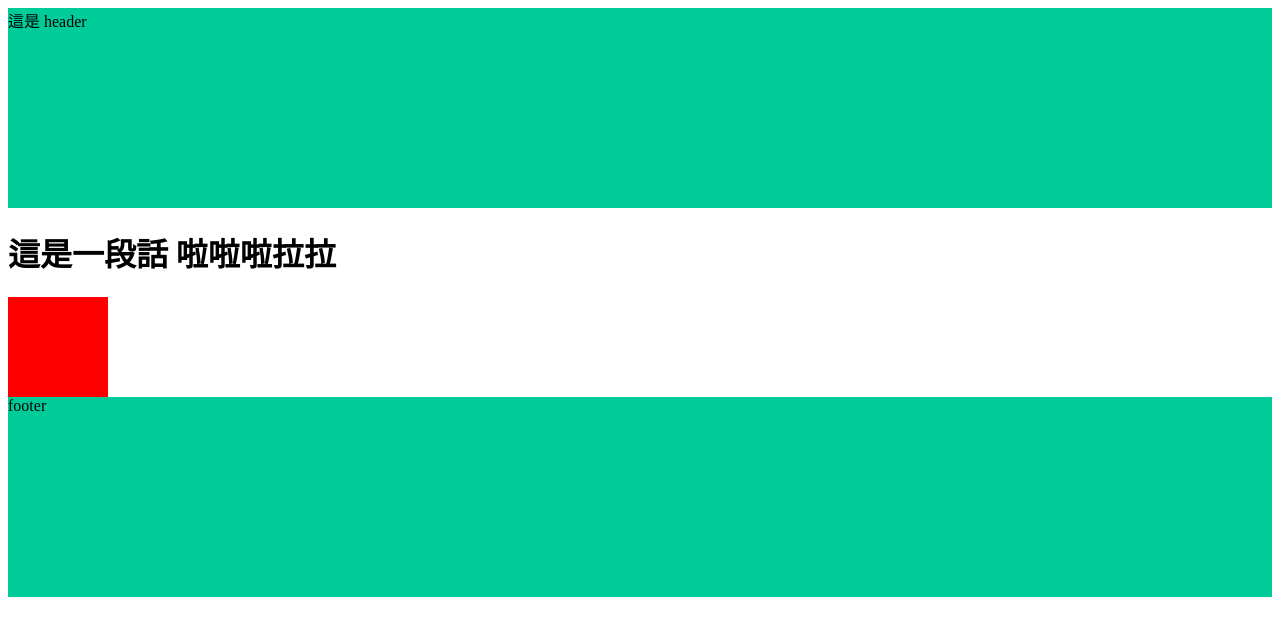
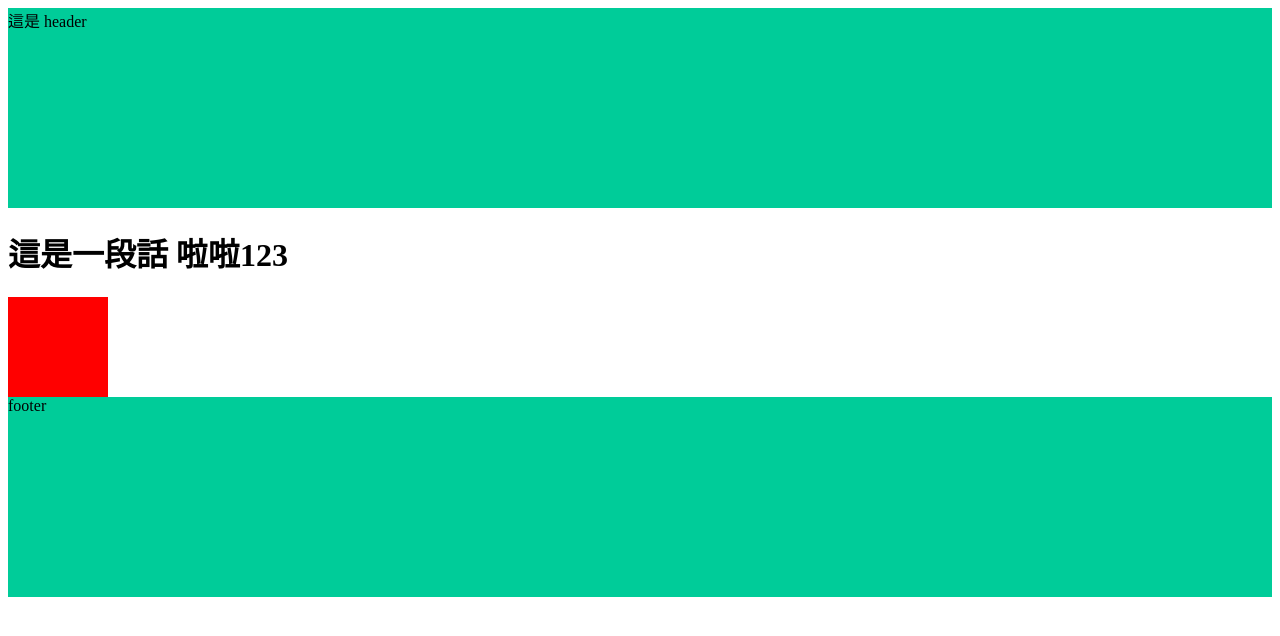
Before and after one commit to ZoeTeng/test-1, a plain HTML site: page index.html in a window 1280 px wide. Drawn offline with Linux system fonts and the light colour scheme.

Commit message:
Update 2022-06-30T09:46:38.264Z

```diff
--- a/index.html
+++ b/index.html
@@ -16,7 +16,7 @@
 
 
 <h1>
-  這是一段話 啦啦啦拉拉
+  這是一段話 啦啦123
 </h1>
 
 <div class="box"></div>
```
